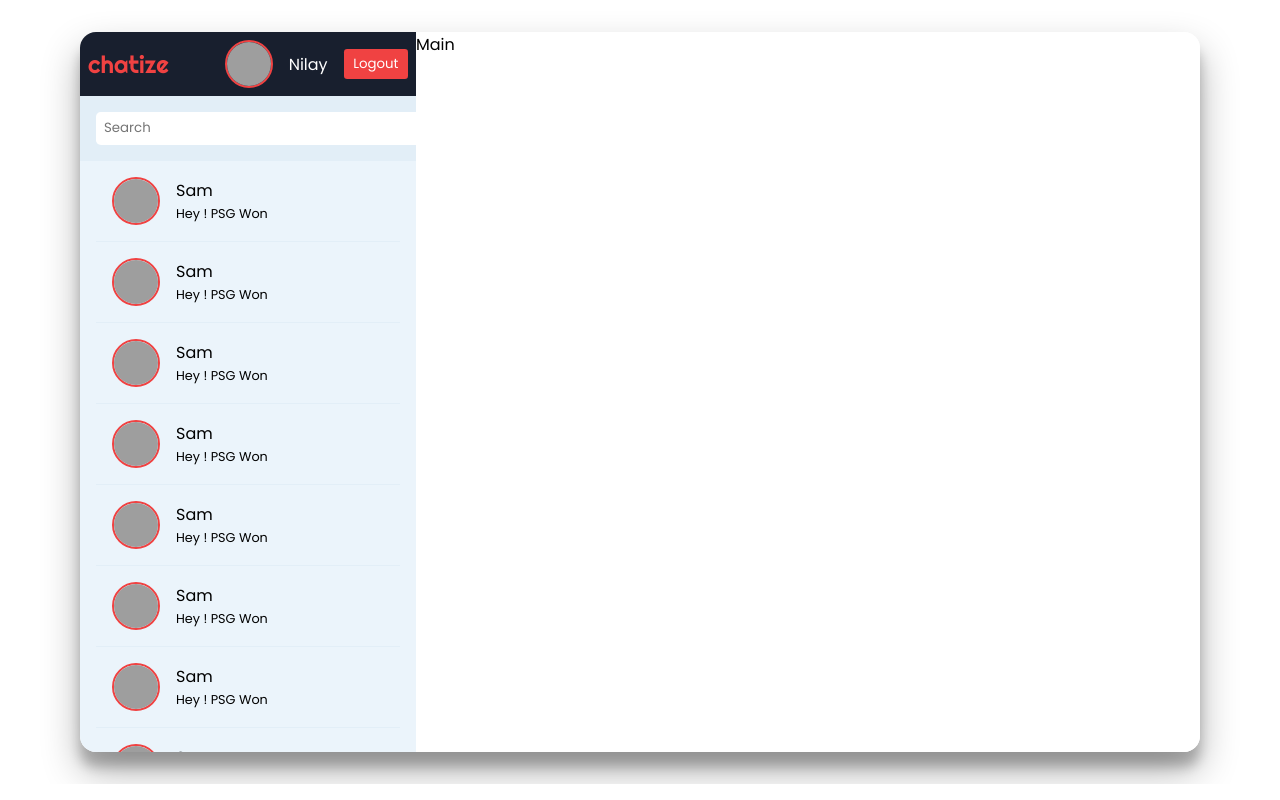
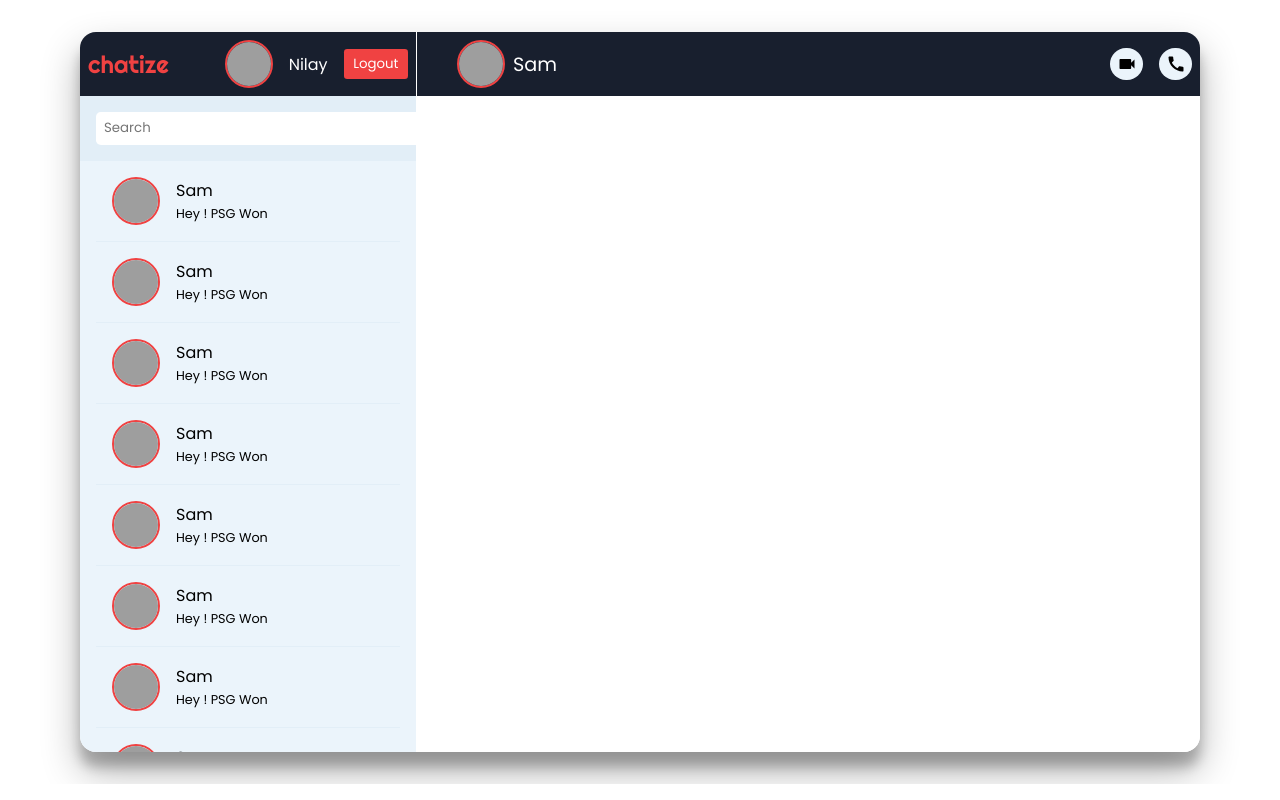
Before and after one commit to codegoggins/Chat-Box, a React (Create React App) app: page / in a window 1280 px wide. Built offline with nearby package versions, Linux system fonts and the light colour scheme; grey boxes are pictures that could not be loaded.

Commit message:
Main Section Top Completed

```diff
--- a/src/components/Main.jsx
+++ b/src/components/Main.jsx
@@ -1,5 +1,7 @@
 import React from 'react'
 import styled from 'styled-components'
+import MainTop from './MainTop';
+
 
 const Container = styled.div`
    background-color: #ffffff;
@@ -14,7 +16,9 @@ const Container = styled.div`
 
 const Main = () => {
   return (
-    <Container>Main</Container>
+    <Container>
+      <MainTop/>
+    </Container>
   )
 }
 
--- /dev/null
+++ b/src/components/MainTop.jsx
@@ -0,0 +1,70 @@
+import React from 'react'
+import styled from 'styled-components'
+import VideocamIcon from '@mui/icons-material/Videocam';
+import CallIcon from '@mui/icons-material/Call';
+
+const Container  = styled.div`
+  display: flex;
+  justify-content: space-between;
+  align-items: center;
+  padding: 0.5rem;
+  background-color: #181f2e;
+  border-left: 1px solid #ffffff;
+`
+
+const CallItems = styled.div`
+  display: flex;
+  align-items: center;
+  justify-content: center;
+  gap: 1rem;
+`
+const Item = styled.div`
+  display: flex;
+  align-items: center;
+  justify-content: center;
+  padding: 0.4rem;
+  border-radius: 50%;
+  background-color:#ebf4fb;
+`
+
+const UserDetails = styled.div`
+  display: flex;
+  align-items: center;
+  justify-content: center;
+  gap: 0.5rem;
+  margin-left: 2rem;
+`;
+
+const UserImg = styled.img`
+  object-fit: cover;
+  height:3rem;
+  width: 3rem;
+  border-radius: 50%;
+  border: 2px solid #f04242;
+`;
+
+const Username = styled.span`
+   color: #ffffff;
+   font-size: 1.2rem;
+`;
+
+const MainTop = () => {
+  return (
+    <Container>
+        <UserDetails>
+        <UserImg src='https://images.pexels.com/photos/428333/pexels-photo-428333.jpeg?auto=compress&cs=tinysrgb&w=1260&h=750&dpr=1'/>
+        <Username>Sam</Username>
+        </UserDetails>
+        <CallItems>
+            <Item>
+            <VideocamIcon fontSize='small'/>
+            </Item>
+            <Item>
+            <CallIcon fontSize='small'/>
+            </Item>
+        </CallItems>
+    </Container>
+  )
+}
+
+export default MainTop
--- a/src/components/Search.jsx
+++ b/src/components/Search.jsx
@@ -10,7 +10,7 @@ const Input = styled.input`
   background-color: #ffffff;
   border: none;
   padding: 0.4rem 0.5rem;
-  width: 21rem;
+  width: 20.6rem;
   border-radius: 0.3rem;
    &:focus{
     outline: none;
```
Also changed, not shown: src/components/Messages.jsx (added, +10 -0 lines).
